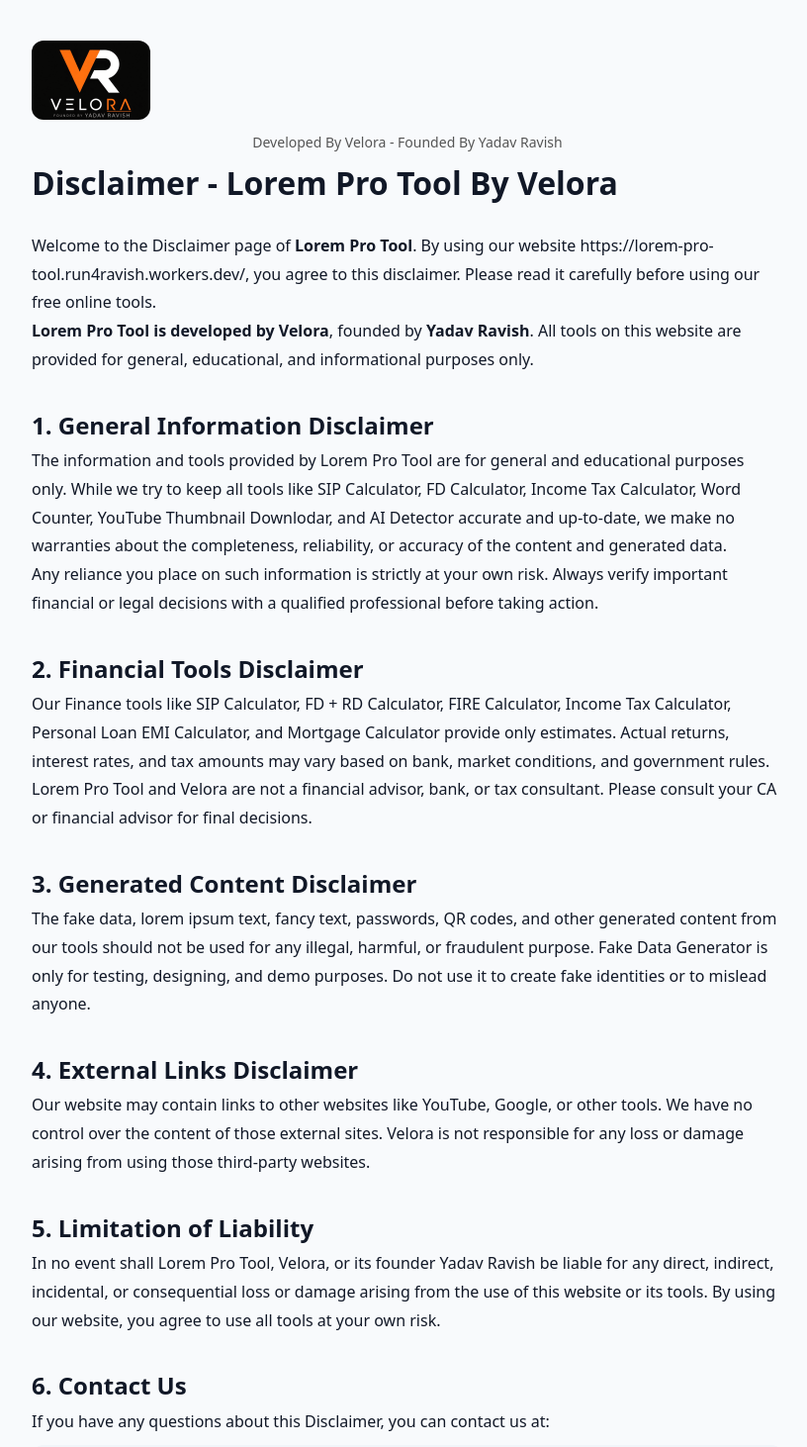
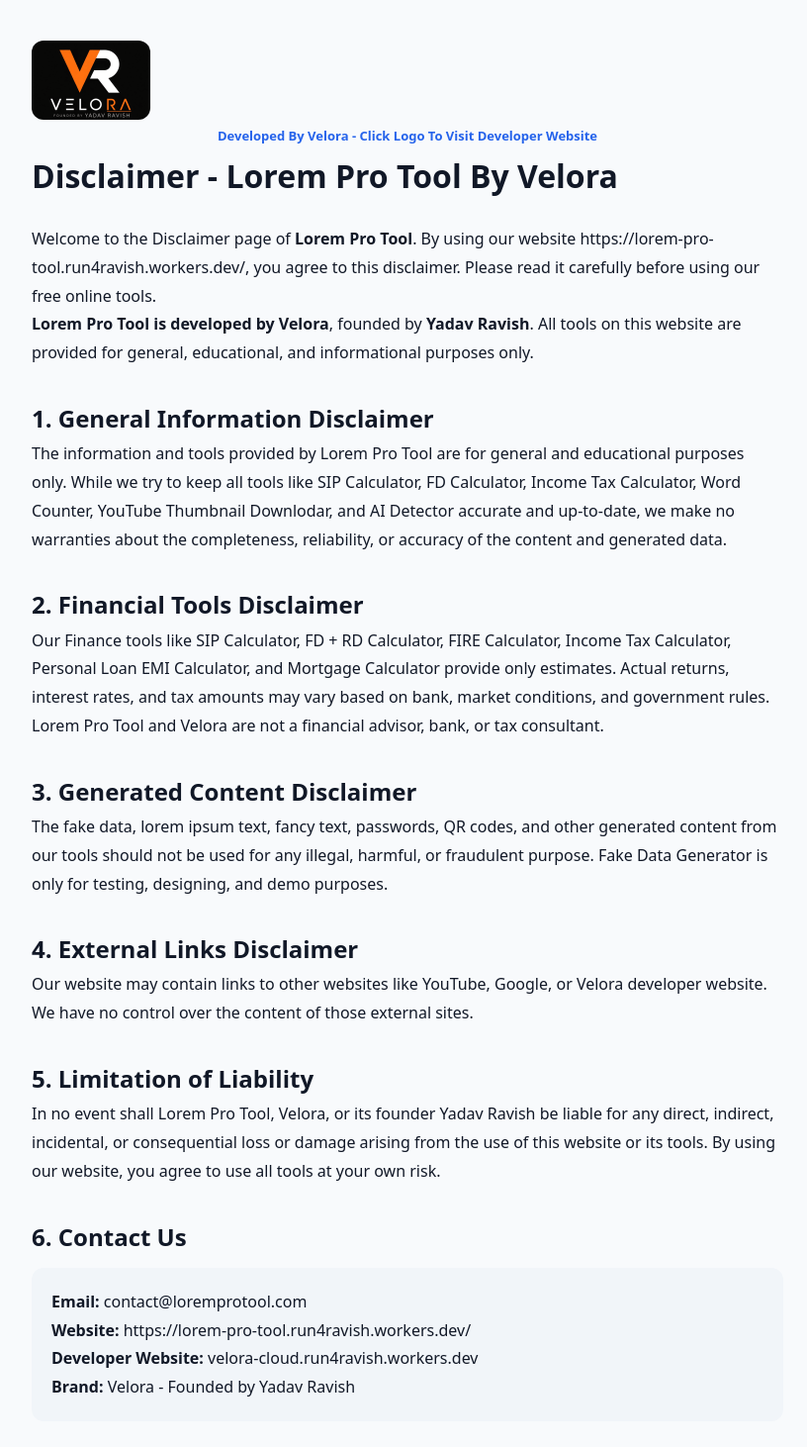
Before and after one commit to Ravs10/lorem-pro-tool, a Next.js app: page /disclaimer in a window 1280 px wide. Shown: the part 80-1542 px from the top of the page at 99% size, without its empty margins (228-1044 px from the left). Built offline with nearby package versions, Linux system fonts and the light colour scheme; no server answers; the database is empty.

Commit message:
Enhance disclaimer with clickable logo and links
Updated disclaimer page to include clickable Velora logo linking to the developer's website and adjusted text for clarity.

```diff
--- a/app/disclaimer/page.tsx
+++ b/app/disclaimer/page.tsx
@@ -2,13 +2,15 @@ export default function Disclaimer() {
   return (
     <div style={{ maxWidth: '800px', margin: '40px auto', padding: '20px', lineHeight: '1.8', textAlign: 'center' }}>
 
-      {/* Velora Logo */}
-      <img
-        src="/velora-logo.png"
-        alt="Velora Logo - Lorem Pro Tool Disclaimer"
-        style={{width:"120px", height:"auto", borderRadius:"12px", marginBottom:"10px"}}
-      />
-      <p style={{fontSize:"14px", color:"#555", marginTop:"0"}}>Developed By Velora - Founded By Yadav Ravish</p>
+      {/* Velora Logo - Click To Visit Developer Website */}
+      <a href="https://velora-cloud.run4ravish.workers.dev/" target="_blank" rel="noopener noreferrer" title="Visit Velora - Developed by Yadav Ravish">
+        <img
+          src="/velora-logo.png"
+          alt="Velora Logo - Lorem Pro Tool Disclaimer"
+          style={{width:"120px", height:"auto", borderRadius:"12px", marginBottom:"5px", cursor:"pointer"}}
+        />
+      </a>
+      <p style={{fontSize:"13px", color:"#2563eb", marginTop:"0", fontWeight:"600"}}>Developed By Velora - Click Logo To Visit Developer Website</p>
 
       <div style={{textAlign:"left"}}>
       <h1 style={{ fontSize: '32px', fontWeight: 'bold', marginBottom: '20px' }}>Disclaimer - Lorem Pro Tool By Velora</h1>
@@ -18,7 +20,7 @@ export default function Disclaimer() {
         you agree to this disclaimer. Please read it carefully before using our free online tools.
       </p>
       <p>
-        <strong>Lorem Pro Tool is developed by Velora</strong>, founded by <strong>Yadav Ravish</strong>.
+        <strong>Lorem Pro Tool is developed by <a href="https://velora-cloud.run4ravish.workers.dev/" target="_blank" rel="noopener noreferrer">Velora</a></strong>, founded by <strong>Yadav Ravish</strong>.
         All tools on this website are provided for general, educational, and informational purposes only.
       </p>
 
@@ -29,10 +31,6 @@ export default function Disclaimer() {
         YouTube Thumbnail Downlodar, and AI Detector accurate and up-to-date, we make no warranties about
         the completeness, reliability, or accuracy of the content and generated data.
       </p>
-      <p>
-        Any reliance you place on such information is strictly at your own risk. Always verify important
-        financial or legal decisions with a qualified professional before taking action.
-      </p>
 
       <h2 style={{ fontSize: '24px', fontWeight: 'bold', marginTop: '30px' }}>2. Financial Tools Disclaimer</h2>
       <p>
@@ -40,22 +38,19 @@ export default function Disclaimer() {
         Personal Loan EMI Calculator, and Mortgage Calculator provide only estimates.
         Actual returns, interest rates, and tax amounts may vary based on bank, market conditions, and
         government rules. Lorem Pro Tool and Velora are not a financial advisor, bank, or tax consultant.
-        Please consult your CA or financial advisor for final decisions.
       </p>
 
       <h2 style={{ fontSize: '24px', fontWeight: 'bold', marginTop: '30px' }}>3. Generated Content Disclaimer</h2>
       <p>
         The fake data, lorem ipsum text, fancy text, passwords, QR codes, and other generated content from
         our tools should not be used for any illegal, harmful, or fraudulent purpose.
-        Fake Data Generator is only for testing, designing, and demo purposes. Do not use it to create
-        fake identities or to mislead anyone.
+        Fake Data Generator is only for testing, designing, and demo purposes.
       </p>
 
       <h2 style={{ fontSize: '24px', fontWeight: 'bold', marginTop: '30px' }}>4. External Links Disclaimer</h2>
       <p>
-        Our website may contain links to other websites like YouTube, Google, or other tools.
-        We have no control over the content of those external sites. Velora is not responsible for
-        any loss or damage arising from using those third-party websites.
+        Our website may contain links to other websites like YouTube, Google, or Velora developer website.
+        We have no control over the content of those external sites.
       </p>
 
       <h2 style={{ fontSize: '24px', fontWeight: 'bold', marginTop: '30px' }}>5. Limitation of Liability</h2>
@@ -66,17 +61,14 @@ export default function Disclaimer() {
       </p>
 
       <h2 style={{ fontSize: '24px', fontWeight: 'bold', marginTop: '30px' }}>6. Contact Us</h2>
-      <p>
-        If you have any questions about this Disclaimer, you can contact us at:
-      </p>
       <div style={{ background: '#f1f5f9', padding: '20px', borderRadius: '12px', marginTop: '10px' }}>
         <p><strong>Email:</strong> contact@loremprotool.com</p>
         <p><strong>Website:</strong> https://lorem-pro-tool.run4ravish.workers.dev/</p>
+        <p><strong>Developer Website:</strong> <a href="https://velora-cloud.run4ravish.workers.dev/" target="_blank" rel="noopener noreferrer">velora-cloud.run4ravish.workers.dev</a></p>
         <p><strong>Brand:</strong> Velora - Founded by Yadav Ravish</p>
       </div>
       <p style={{ marginTop: '20px' }}>
-        Last Updated: November 2026. This page may be updated from time to time.
-        Thank you for using Lorem Pro Tool by Velora.
+        Last Updated: November 2026. Thank you for using Lorem Pro Tool by Velora.
       </p>
       </div>
     </div>
```
